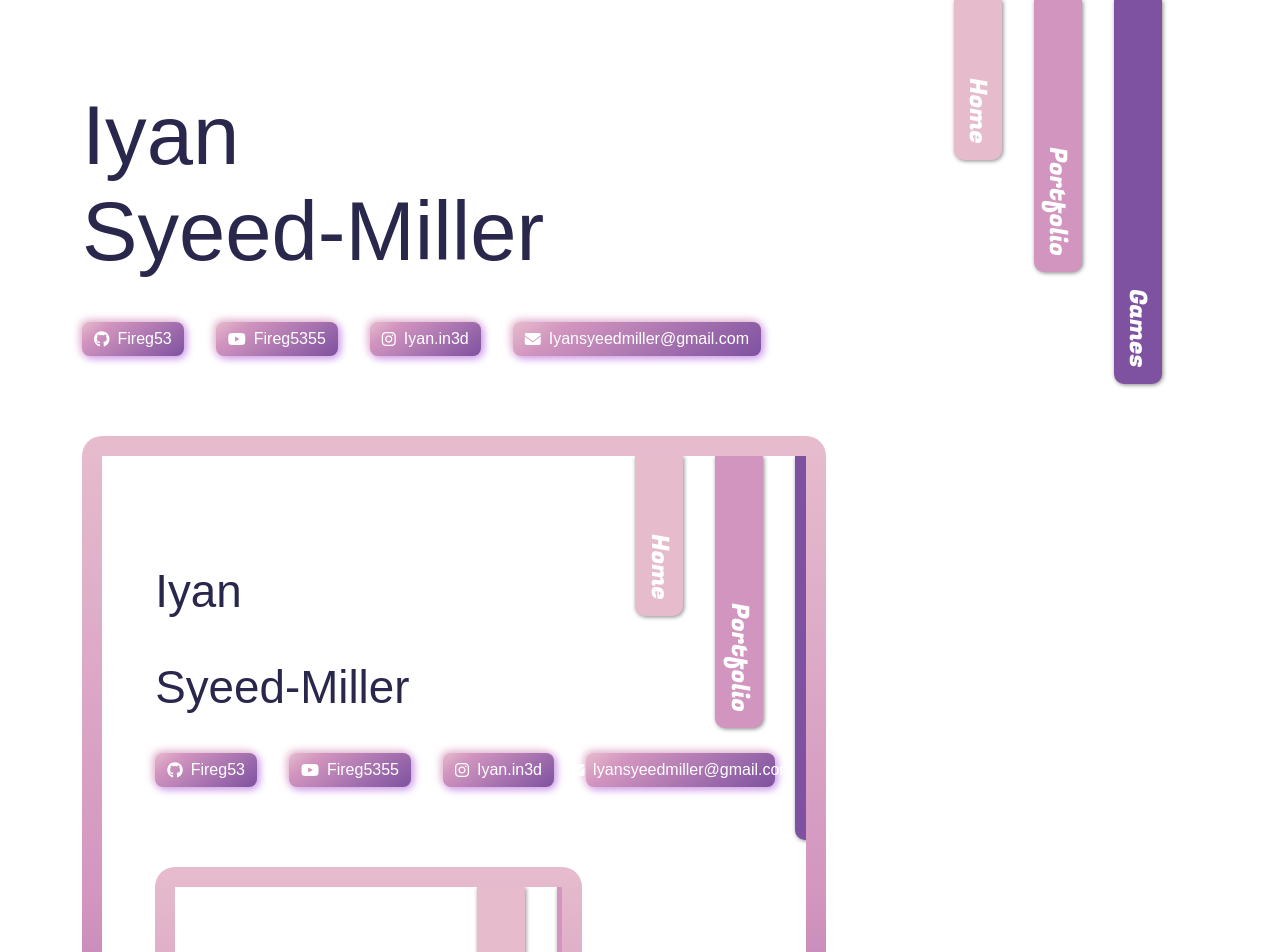
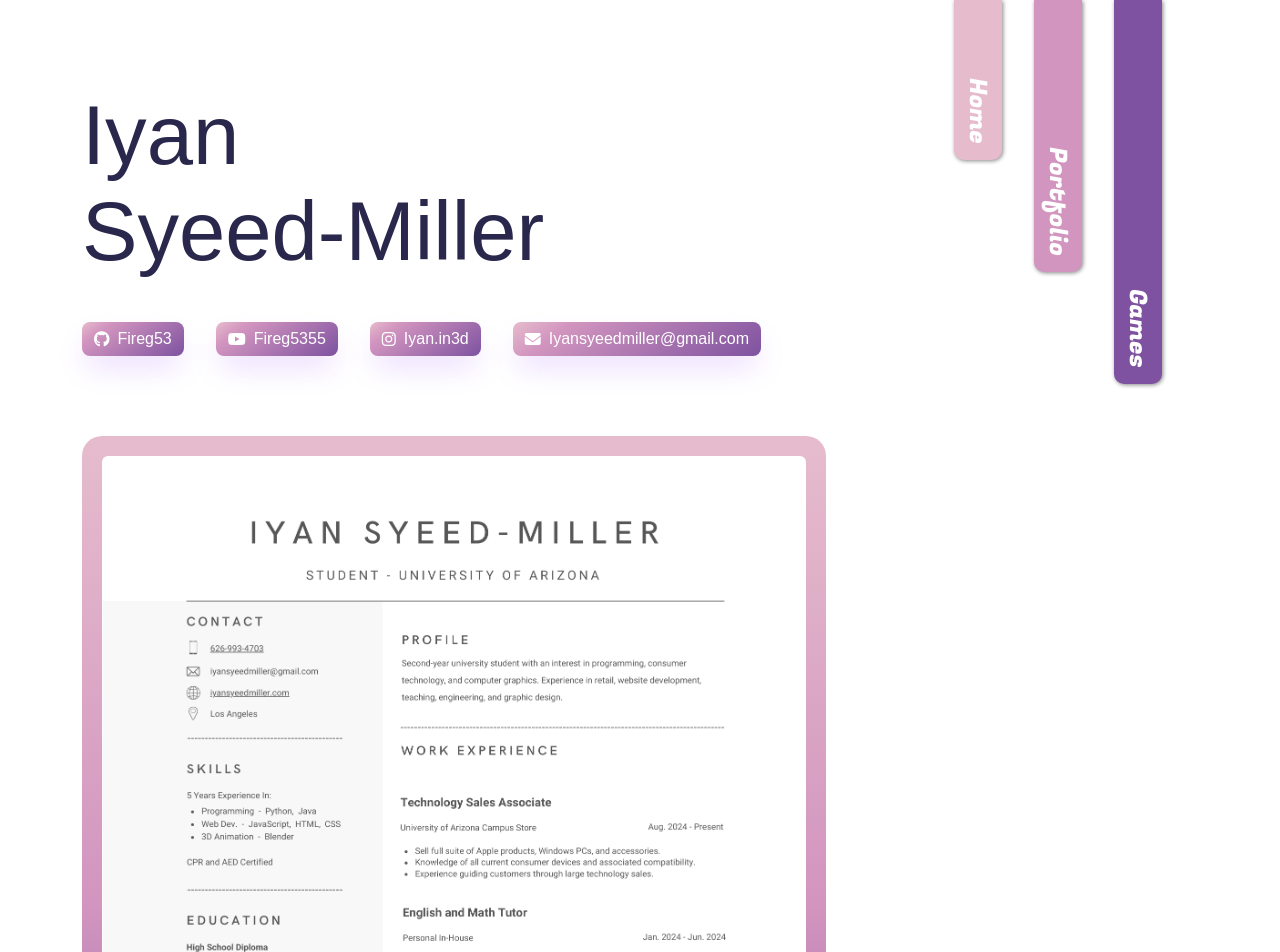
Before and after one commit to Fireg53/Fireg53.github.io, a SvelteKit app in the folder namesake/: page / in a window 1280 px wide. Shown: the top 952 px of the page. Built offline with nearby package versions, Linux system fonts and the light colour scheme; a web font is replaced by a local one.

Commit message:
changed pdf resume for image and started styling animations

```diff
--- a/namesake/src/routes/+layout.svelte
+++ b/namesake/src/routes/+layout.svelte
@@ -49,8 +49,9 @@
     top: 0;
     transition: top ease 0.5s;
  }
- .bar::hov{
+ .bar:not([disabled]):hover{
    top: 10px;
+   /**FIX THIS*/
  }
 
  .short{
--- a/namesake/src/routes/+page.svelte
+++ b/namesake/src/routes/+page.svelte
@@ -18,13 +18,7 @@
 	<button onclick={openInNewTab("mailto:iyansyeedmiller@gmail.com")} class="gradient"><i class="fas fa-envelope"></i> <span>Iyansyeedmiller@gmail.com</span></button>
 </div>
 <div class="resume">
-	<iframe
-	src="Resume.pdf#toolbar=0"
-	width= 100%
-	height= 100%
-	style="border:none"
-	title="Non-downloadable PDF Viewer"
-	></iframe>
+	<img src="Resume.png" alt='Resume' style='width:100%; height:100%; border-radius:6px;'>
 </div>
 
 <style>
@@ -83,12 +77,10 @@
 	touch-action: manipulation;
 	white-space: nowrap;
 	cursor: pointer;
-	box-shadow:  -.125rem -.125rem 0.5rem #E6BCCD, .125rem .125rem 0.5rem #c085ee;
-
 	}
 
 	.gradient:active,
 	.gradient:not([disabled]):hover {
-		/***/
+		box-shadow:  -.125rem -.125rem 0.5rem #E6BCCD, .125rem .125rem 0.5rem #c085ee;
 	}
 </style>
```
Also changed, not shown: namesake/static/Resume.png (added).
